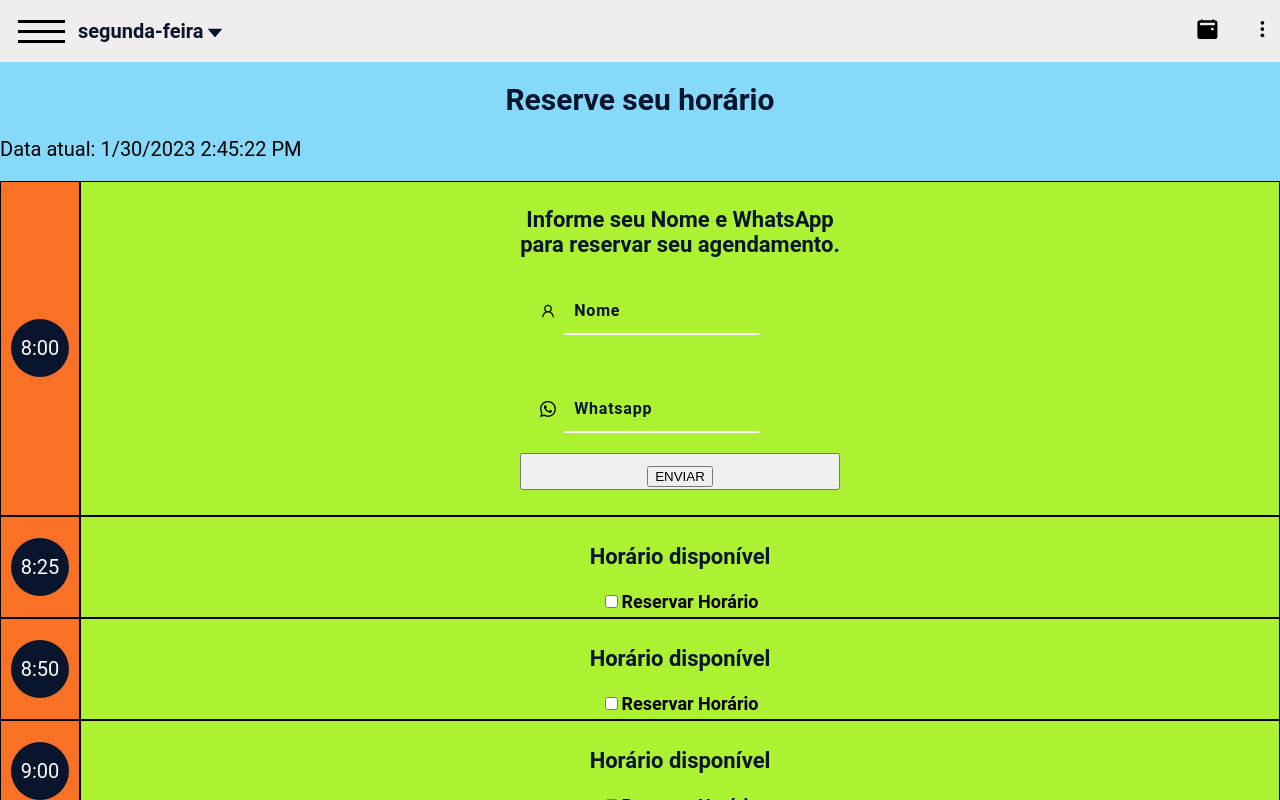
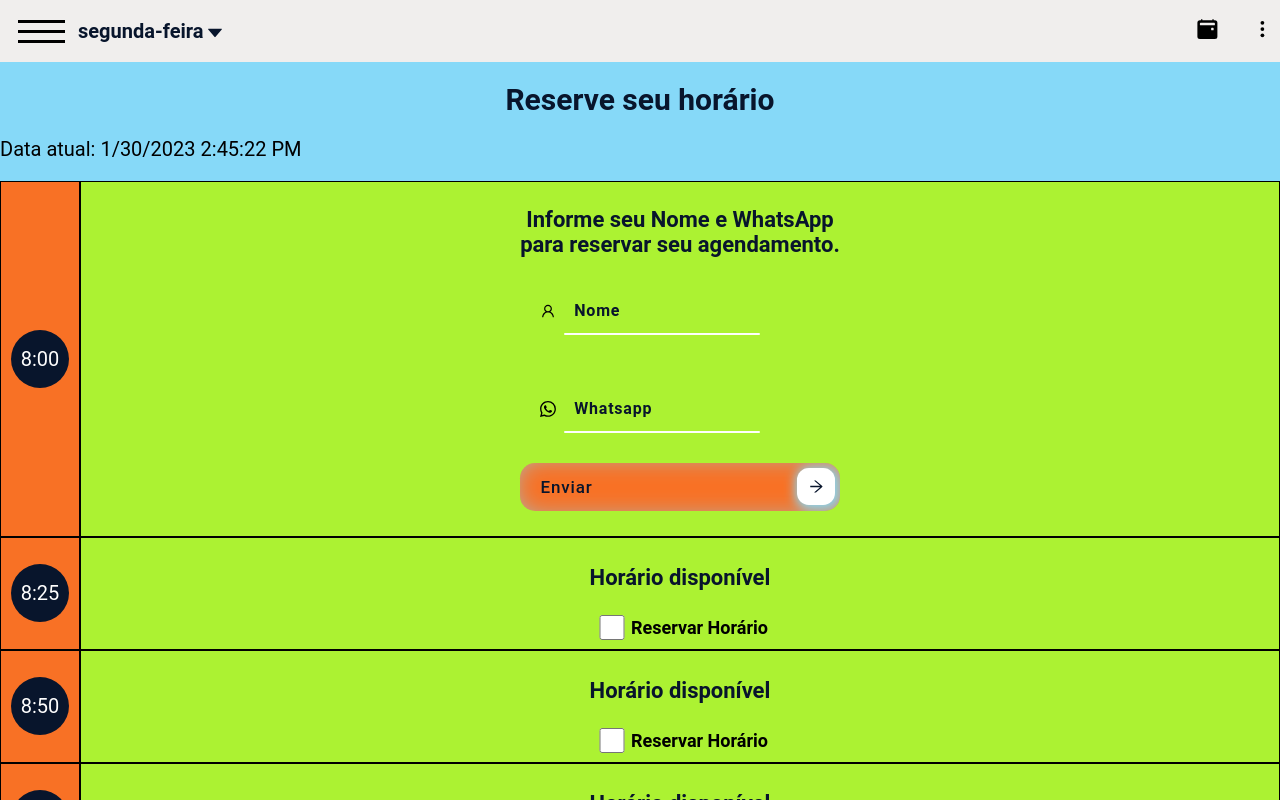
Before and after one commit to HenriqueBarretoDev/reserve, a React (Create React App) app in the folder reserve-e-corte/: page / in a window 1280 px wide. Both pictures are taken after a click on the checkbox 611 px from the left and 266 px from the top of the page. Shown: the top 800 px of the page. Built offline with nearby package versions, Linux system fonts and the light colour scheme.

Commit message:
ajuste no layout dos buttons enviar e validar código e ajuste nos icons do card em horario reservado

```diff
--- a/reserve-e-corte/src/Components/CardReserve/index.jsx
+++ b/reserve-e-corte/src/Components/CardReserve/index.jsx
@@ -3,9 +3,10 @@ import {BoxTime, ButtonSend, InputMenu, MainReservation, Reservations} from "./s
 import {useAuth} from "../../Hooks/useAuth";
 import moment from 'moment';
 import {TbMoodHappy} from "react-icons/tb"
-import {BsWhatsapp} from "react-icons/bs"
-import {AiOutlineUser} from "react-icons/ai"
-import {SlClose} from "react-icons/sl";
+import {BsCheckCircle, BsWhatsapp} from "react-icons/bs"
+import {AiOutlineArrowRight, AiOutlineUser} from "react-icons/ai"
+import {SlClose, SlLock} from "react-icons/sl";
+import ButtonSendWhatsApp from "../ButtonSendWhatsApp";
 
 const CardReserve = ({cardTimer}) => {
 
@@ -101,10 +102,12 @@ const CardReserve = ({cardTimer}) => {
             </BoxTime>
             <Reservations style={{backgroundColor: '#acf232', display: 'flex', flexDirection: 'column'}}>
                 {!showSpan && notReservation && (
-                    <div>
+                    <div style={{display:'flex', flexDirection:'column', alignItems:'center'}}>
                         <p>Horário disponível</p>
-                        <input type="checkbox" checked={checked} onChange={handleChange}/>
-                        <label>Reservar Horário</label>
+                        <div style={{flexDirection:'row',alignItems:'center',justifyContent:'center'}}>
+                        <input type="checkbox" checked={checked} onChange={handleChange} style={{width:'40px',height:'25px'}}/>
+                        <label style={{position:'relative',bottom:'6px',right:'4px'}}>Reservar Horário</label>
+                        </div>
                     </div>
                 )}
 
@@ -134,27 +137,40 @@ const CardReserve = ({cardTimer}) => {
                             </InputMenu>
                         </div>
 
-                        <ButtonSend>
-                            <button onClick={startWhatsappValidation} style={{marginTop: '10px'}}>ENVIAR</button>
+                        <ButtonSend onClick={startWhatsappValidation} style={{marginTop: '10px'}}>
+                            Enviar
+                            <div>
+                                <AiOutlineArrowRight/>
+                            </div>
                         </ButtonSend>
+
 
                     </div>
                 )}
 
                 {confirmWithCode && showSpan && (
-                    <div>
+                    <div style={{padding: '20px 10px'}}>
                         <p>Digite o código recebido no seu WhatsApp <BsWhatsapp/></p>
                         <div style={{display: 'flex', flexDirection: 'column', padding: '10px'}}>
                             <input type="text" value={code} onChange={handleCodeChange}/>
-                            <button onClick={handleCodeValidation} style={{marginTop: '10px'}}>Validar</button>
-                            <p>{validationMessage}</p>
+                            {/*<button onClick={handleCodeValidation} style={{marginTop: '10px'}}>Validar</button>*/}
+                            {/*<p>{validationMessage}</p>*/}
                         </div>
+                        <ButtonSend onClick={handleCodeValidation} style={{marginTop: '10px'}}>
+
+                            Validar
+                            <div>
+                                <AiOutlineArrowRight/>
+                            </div>
+                        </ButtonSend>
+                        <p>{validationMessage}</p>
                     </div>
                 )}
 
                 {reservedTime && (
                     <div>
-                        <p>Agendamento concluído com sucesso! <TbMoodHappy/></p>
+                        <p>Agendamento concluído com sucesso! </p>
+                        <BsCheckCircle style={{minHeight: '40px', width: '40px'}}/>
                         <div>
                             <p>Agora é só aguardar tranquilamente.</p>
                             <p>Você receberá uma mensagem um pouco antes para te lembrar.</p>
@@ -175,7 +191,7 @@ const CardReserve = ({cardTimer}) => {
                         marginRight: '85px'
                     }}>
                         <p>Horário Reservado</p>
-                        <SlClose/>
+                        <SlLock style={{width:'40px', height:'40px'}}/>
                     </div>
 
                 </Reservations>
--- a/reserve-e-corte/src/Components/CardReserve/styles.js
+++ b/reserve-e-corte/src/Components/CardReserve/styles.js
@@ -115,6 +115,61 @@ export const InputMenu = styled.div`
   }
 `
 export const ButtonSend = styled.button`
+  background: #f87125;
+  color: #08152c;
+  font-family: inherit;
+  padding: 0.35em;
+  padding-left: 1.2em;
+  font-size: 17px;
+  font-weight: 500;
+  border-radius: 0.9em;
+  border: none;
+  letter-spacing: 0.05em;
+  display: flex;
+  align-items: center;
+  box-shadow: inset 0 0 1.6em -0.6em #86D9F8;
+  overflow: hidden;
+  position: relative;
+  height: 2.8em;
+  width: 100%;
+  padding-right: 3.3em;
 
 
+  :hover div {
+    width: calc(100% - 0.6em);
+  }
+
+  div {
+    background: white;
+    margin-left: 1em;
+    position: absolute;
+    display: flex;
+    align-items: center;
+    justify-content: center;
+    height: 2.2em;
+    width: 2.2em;
+    border-radius: 0.7em;
+    box-shadow: 0.1em 0.1em 0.6em 0.2em #86D9F8;
+    right: 0.3em;
+    transition: all 0.3s;
+
+    :hover {
+      width: calc(100% - 0.6em);
+    }
+
+    :active {
+      transform: scale(0.95);
+    }
+  }
+
+  svg {
+    width: 1.1em;
+    transition: transform 0.3s;
+    color: #08152c;
+
+    :hover {
+      transform: translateX(0.1em);
+    }
+  }
+
 `
```
